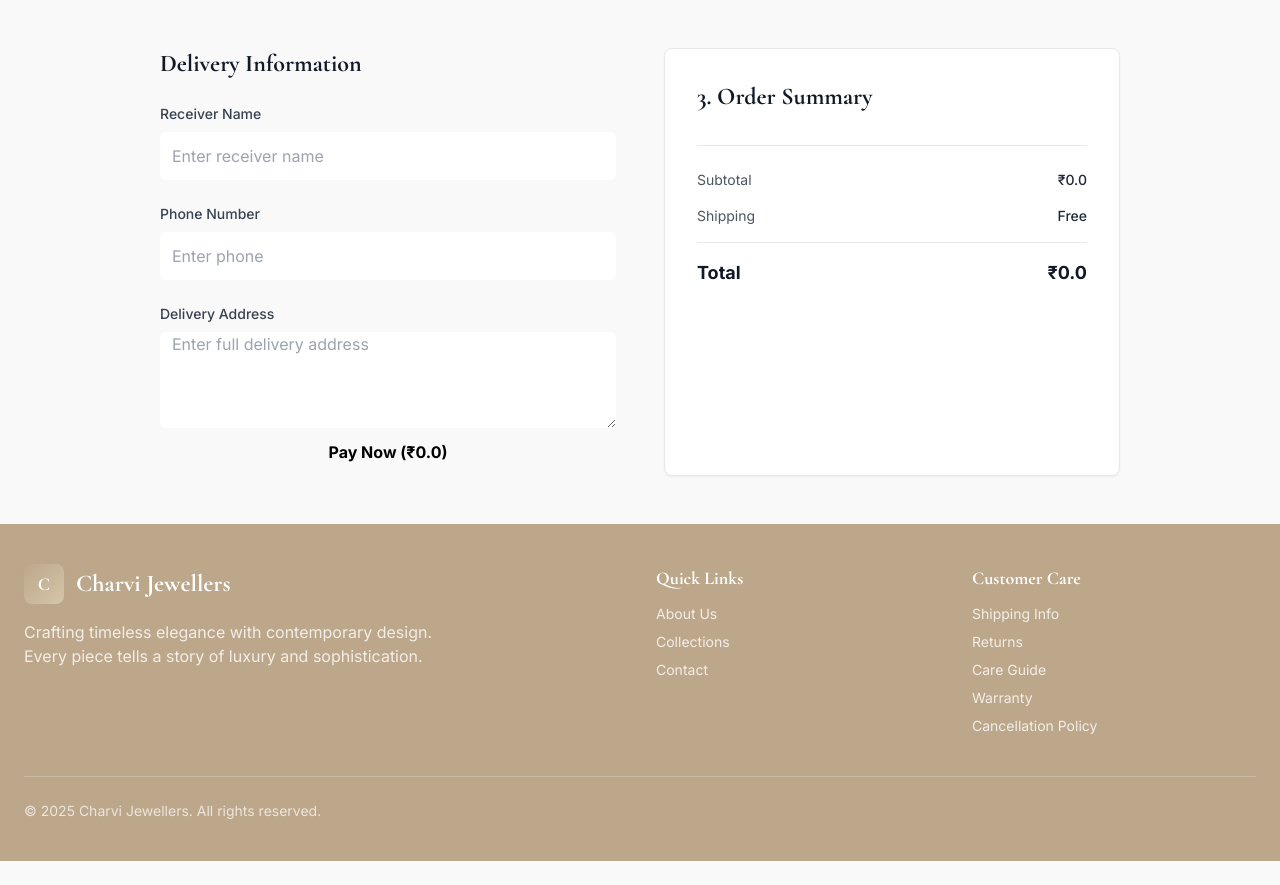
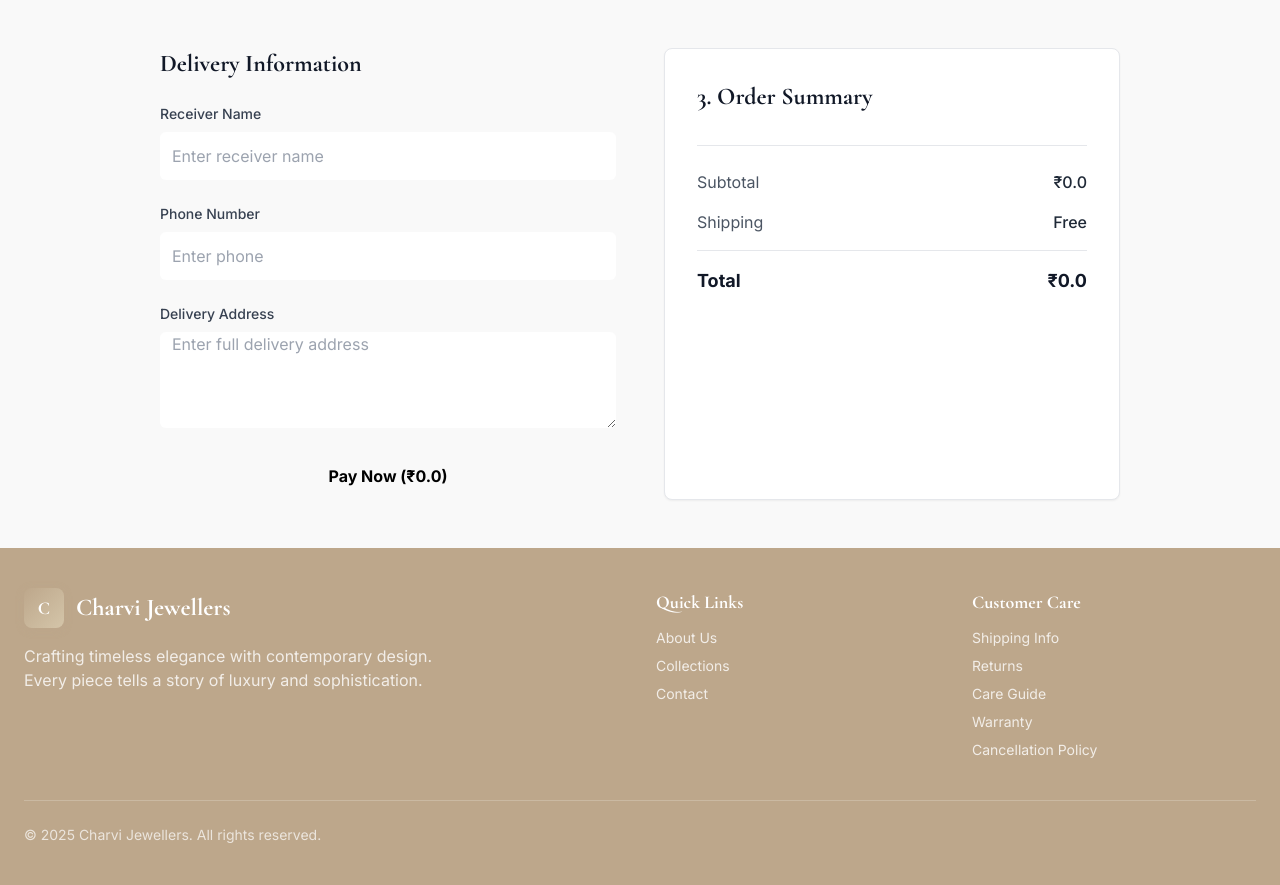
Before and after one commit to Vanshhsoni/Jewelry_Shop, a Django app: page /orders/checkout/ in a window 1280 px wide. Shown: the part 73-958 px from the top of the page. Before the commit the page ends 934 px from the top, so only its background shows below. Run offline with Django 5.2, Linux system fonts and the light colour scheme; the visitor is signed in with stand-in values (Sample User, id 1); data comes from the database, SQL or seed files in the repository; data that the repository does not hold is empty; some libraries are stand-ins or nearby versions.

Commit message:
Update checkout.html

```diff
--- a/jewelry_shop/templates/orders/checkout.html
+++ b/jewelry_shop/templates/orders/checkout.html
@@ -2,37 +2,36 @@
 {% load static %}
 
 {% block content %}
-<main class="flex-1 px-40 py-12">
-  <div class="grid grid-cols-1 md:grid-cols-2 gap-12 max-w-7xl mx-auto">
+<main class="flex-1 px-4 sm:px-6 md:px-40 py-8 md:py-12">
+  <div class="grid grid-cols-1 md:grid-cols-2 gap-8 md:gap-12 max-w-7xl mx-auto">
 
     <!-- LEFT -->
-    <div class="layout-content-container flex flex-col space-y-8">
+    <div class="layout-content-container flex flex-col space-y-6 md:space-y-8">
 
       <!-- User Info -->
       <section>
-        <h2 class="text-2xl font-bold text-gray-900 mb-6">Delivery Information</h2>
+        <h2 class="text-xl sm:text-2xl font-bold text-gray-900 mb-4 sm:mb-6">Delivery Information</h2>
         <form method="POST">
           {% csrf_token %}
-          <div class="grid grid-cols-1 gap-6">
+          <div class="grid grid-cols-1 gap-4 sm:gap-6">
             <label class="flex flex-col">
-              <p class="text-gray-700 text-sm font-medium pb-2">Receiver Name</p>
-              <input name="receiver_name" class="form-input h-12 rounded-md border-gray-300 px-3"
+              <p class="text-gray-700 text-sm font-medium pb-1 sm:pb-2">Receiver Name</p>
+              <input name="receiver_name" class="form-input h-10 sm:h-12 rounded-md border-gray-300 px-3"
                      placeholder="Enter receiver name" required />
             </label>
             <label class="flex flex-col">
-              <p class="text-gray-700 text-sm font-medium pb-2">Phone Number</p>
-              <input name="receiver_phone" class="form-input h-12 rounded-md border-gray-300 px-3"
+              <p class="text-gray-700 text-sm font-medium pb-1 sm:pb-2">Phone Number</p>
+              <input name="receiver_phone" class="form-input h-10 sm:h-12 rounded-md border-gray-300 px-3"
                      placeholder="Enter phone" required />
             </label>
             <label class="flex flex-col">
-              <p class="text-gray-700 text-sm font-medium pb-2">Delivery Address</p>
-              <textarea name="shipping_address" class="form-input rounded-md border-gray-300 px-3 h-24"
+              <p class="text-gray-700 text-sm font-medium pb-1 sm:pb-2">Delivery Address</p>
+              <textarea name="shipping_address" class="form-input rounded-md border-gray-300 px-3 h-20 sm:h-24"
                         placeholder="Enter full delivery address" required></textarea>
             </label>
           </div>
-          <!-- 👇 ye button form ke andar hona chahiye -->
           <button type="submit"
-                  class="w-full h-12 rounded-md bg-primary text-white font-bold hover:bg-primary-700 transition"
+                  class="w-full h-12 rounded-md bg-primary text-white font-bold hover:bg-primary-700 transition mt-4 sm:mt-6"
                   style="color: black;">
             Pay Now (₹{{ cart.total_price }})
           </button>
@@ -42,34 +41,33 @@
     </div>
 
     <!-- RIGHT -->
-    <div class="bg-white p-8 rounded-lg shadow-sm border border-gray-200">
-      <h2 class="text-2xl font-bold text-gray-900 mb-6">3. Order Summary</h2>
-      <div class="space-y-6">
+    <div class="bg-white p-6 sm:p-8 rounded-lg shadow-sm border border-gray-200">
+      <h2 class="text-xl sm:text-2xl font-bold text-gray-900 mb-4 sm:mb-6">3. Order Summary</h2>
+      <div class="space-y-4 sm:space-y-6">
         {% for item in cart.items.all %}
-        <div class="flex items-center gap-4">
-          <div class="bg-center bg-cover rounded-md size-16" style="background-image: url('{{ item.product.image.url }}');"></div>
+        <div class="flex items-center gap-3 sm:gap-4">
+          <div class="bg-center bg-cover rounded-md w-16 h-16 sm:w-20 sm:h-20" style="background-image: url('{{ item.product.image.url }}');"></div>
           <div class="flex-1">
-            <p class="text-gray-800 font-medium">{{ item.product.name }}</p>
-            <p class="text-gray-500 text-sm">Qty: {{ item.quantity }}</p>
+            <p class="text-gray-800 font-medium text-sm sm:text-base">{{ item.product.name }}</p>
+            <p class="text-gray-500 text-xs sm:text-sm">Qty: {{ item.quantity }}</p>
           </div>
-          <p class="text-gray-800 font-medium">₹{{ item.total_price }}</p>
+          <p class="text-gray-800 font-medium text-sm sm:text-base">₹{{ item.total_price }}</p>
         </div>
         {% endfor %}
       </div>
-      <div class="border-t border-gray-200 mt-8 pt-6 space-y-4">
-        <div class="flex justify-between">
-          <p class="text-gray-600 text-sm">Subtotal</p>
-          <p class="text-gray-800 text-sm font-medium">₹{{ cart.total_price }}</p>
+      <div class="border-t border-gray-200 mt-6 sm:mt-8 pt-4 sm:pt-6 space-y-2 sm:space-y-4">
+        <div class="flex justify-between text-sm sm:text-base">
+          <p class="text-gray-600">Subtotal</p>
+          <p class="text-gray-800 font-medium">₹{{ cart.total_price }}</p>
         </div>
-        <div class="flex justify-between">
-          <p class="text-gray-600 text-sm">Shipping</p>
-          <p class="text-gray-800 text-sm font-medium">Free</p>
+        <div class="flex justify-between text-sm sm:text-base">
+          <p class="text-gray-600">Shipping</p>
+          <p class="text-gray-800 font-medium">Free</p>
         </div>
-        <div class="flex justify-between items-center border-t border-gray-200 pt-4 mt-4">
-          <p class="text-gray-900 font-bold text-lg">Total</p>
-          <p class="text-gray-900 font-bold text-lg">₹{{ cart.total_price }}</p>
+        <div class="flex justify-between items-center border-t border-gray-200 pt-2 sm:pt-4 mt-2 sm:mt-4">
+          <p class="text-gray-900 font-bold text-base sm:text-lg">Total</p>
+          <p class="text-gray-900 font-bold text-base sm:text-lg">₹{{ cart.total_price }}</p>
         </div>
-
       </div>
     </div>
   </div>
```
